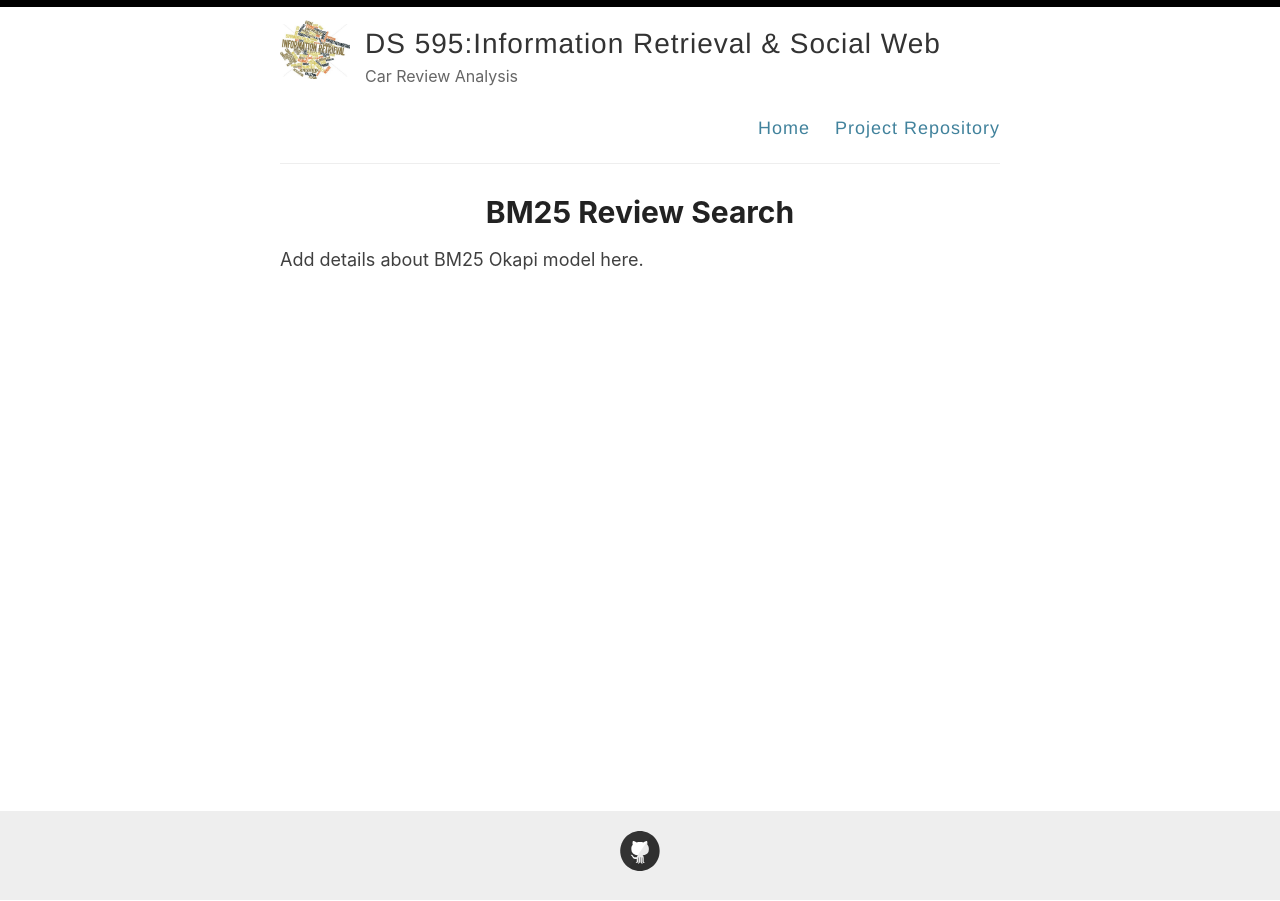
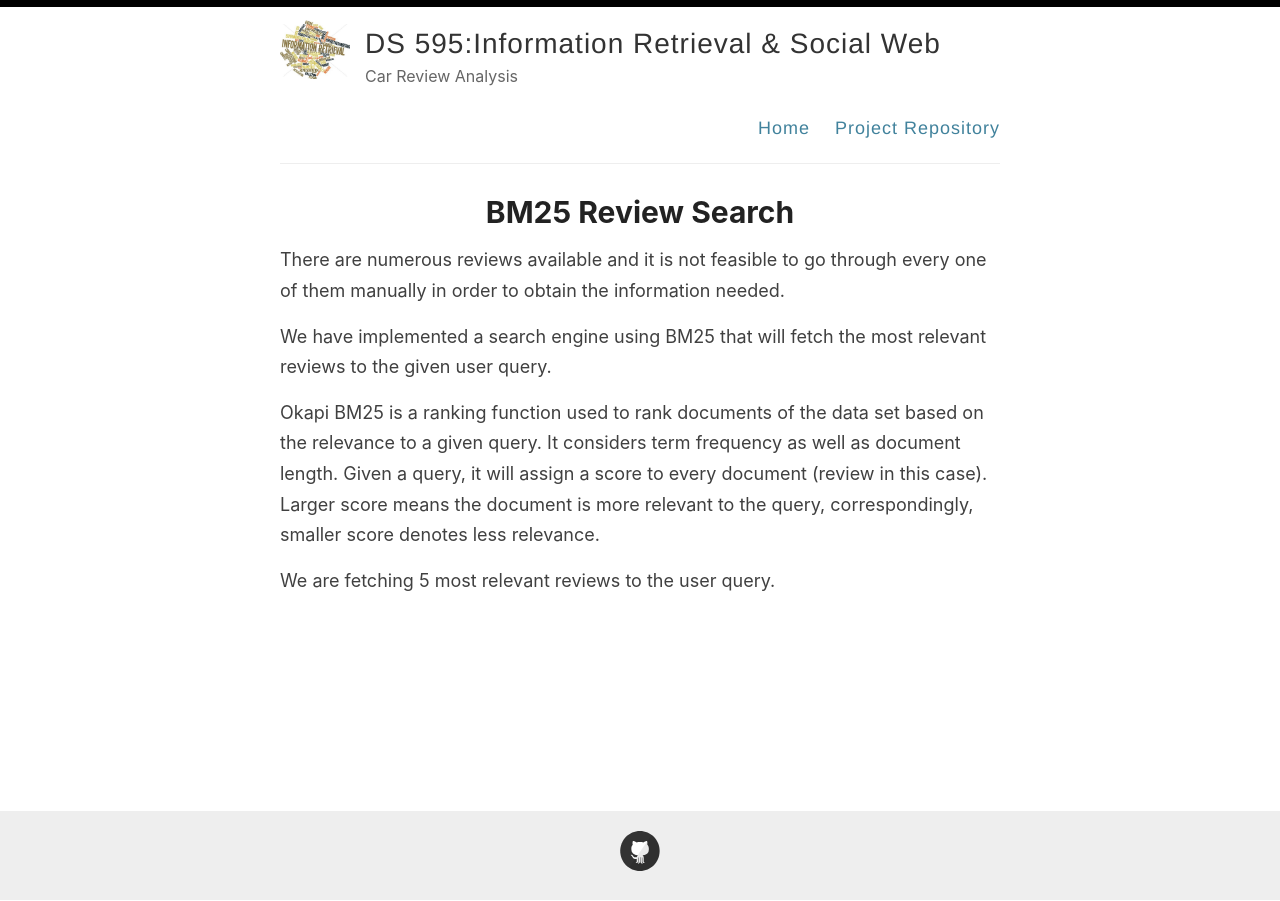
Before and after one commit to kratika1008/IR_Car_Review_Analysis, a Jekyll site: the page built from _posts/2020-5-11-BM25-Review-Search.md, in a window 1280 px wide. Built offline with Jekyll 4.4.1, drawn with Linux system fonts in a browser that asks for light colours.

Commit message:
updated site content

```diff
--- a/_posts/2020-5-11-BM25-Review-Search.md
+++ b/_posts/2020-5-11-BM25-Review-Search.md
@@ -1,6 +1,13 @@
 ---
 layout: post
 title:  BM25 Review Search
+excerpt: There are numerous reviews available and it is not feasible to go through every one of them manually in order to obtain the information needed......
 # categories: [HTML,Code]
 ---
-Add details about BM25 Okapi model here.
+There are numerous reviews available and it is not feasible to go through every one of them manually in order to obtain the information needed.
+
+We have implemented a search engine using BM25 that will fetch the most relevant reviews to the given user query.
+
+Okapi BM25 is a ranking function used to rank documents of the data set based on the relevance to a given query. It considers term frequency as well as document length. Given a query, it will assign a score to every document (review in this case). Larger score means the document is more relevant to the query, correspondingly, smaller score denotes less relevance.
+
+We are fetching 5 most relevant reviews to the user query.
```
